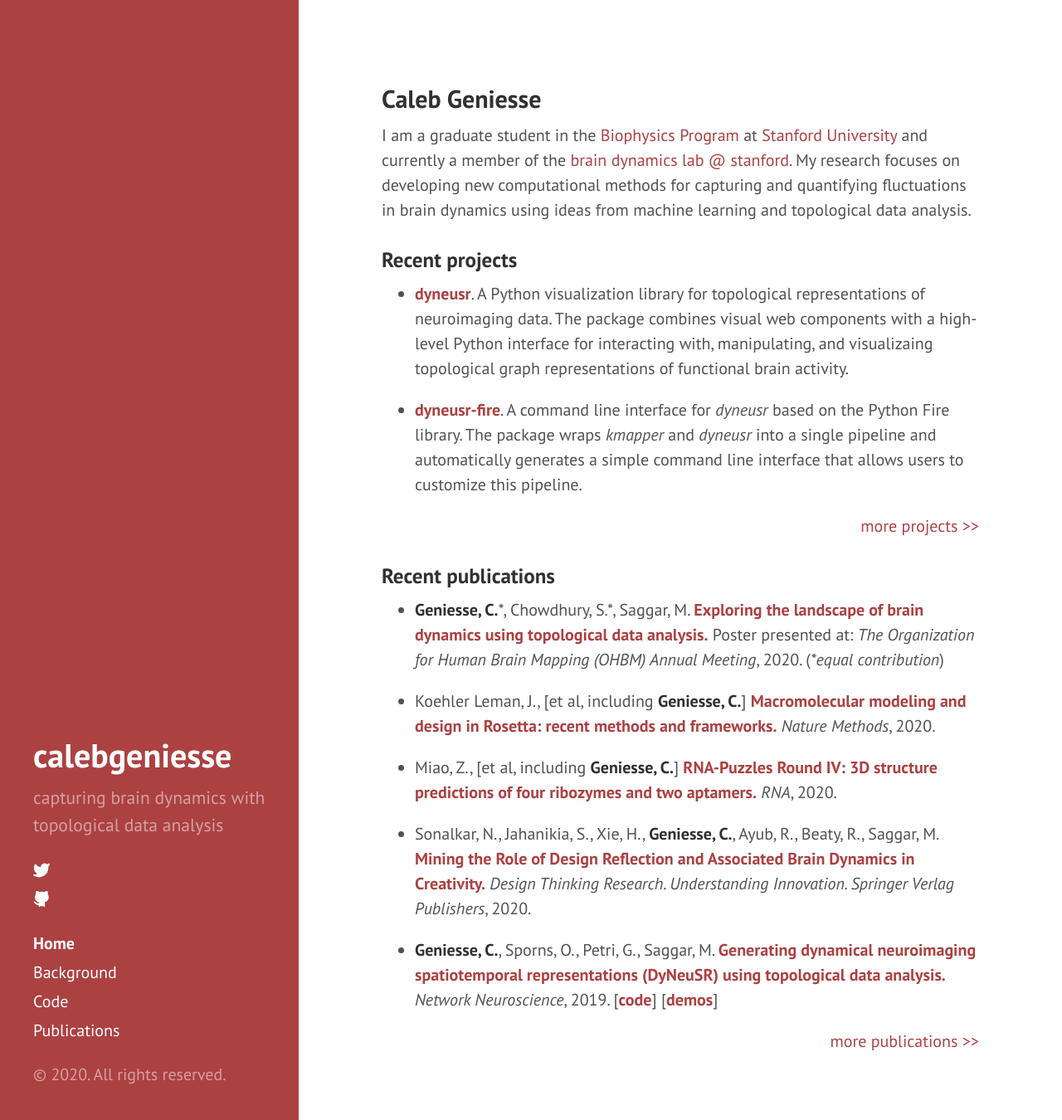
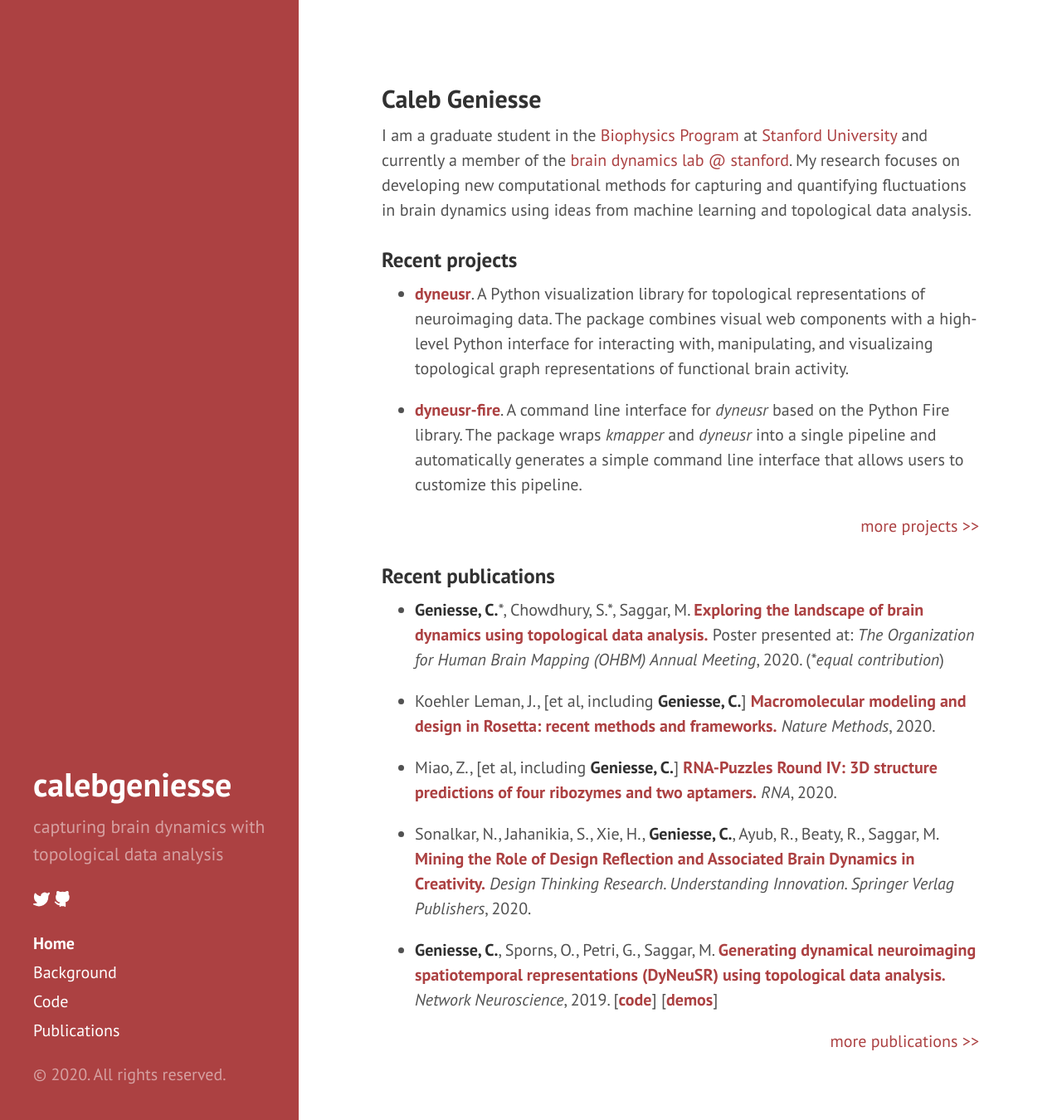
Before and after one commit to calebgeniesse/calebgeniesse.github.io, a Jekyll site: the page built from index.md, in a window 1280 px wide and 1350 px high. Shown: the whole window at 83% size. Built offline with Jekyll 4.4.1, drawn with Linux system fonts in a browser that asks for light colours.

Commit message:
fix handles

```diff
--- a/_includes/sidebar.html
+++ b/_includes/sidebar.html
@@ -11,12 +11,12 @@
 
 
     <nav class="sidebar-nav">
-      <span>
-      <a class="sidebar-nav-item"
+      <span class="sidebar-nav-item">
+      <a class="sidebar-nav-item-inline"
          href="{{ site.twitter.user }}">
             <span class="icon"><svg class="feather feather-twitter sc-dnqmqq jxshSx" xmlns="http://www.w3.org/2000/svg" width="24" height="24" viewBox="0 0 24 24" fill="none" stroke="currentColor" stroke-width="2" stroke-linecap="round" stroke-linejoin="round" aria-hidden="true" data-reactid="1211"><path d="M23 3a10.9 10.9 0 0 1-3.14 1.53 4.48 4.48 0 0 0-7.86 3v1A10.66 10.66 0 0 1 3 4s-4 9 5 13a11.64 11.64 0 0 1-7 2c9 5 20 0 20-11.5a4.5 4.5 0 0 0-.08-.83A7.72 7.72 0 0 0 23 3z"></path></svg></span>
       </a>
-      <a class="sidebar-nav-item"
+      <a class="sidebar-nav-item-inline"
          href="{{ site.github.repo }}">
             <span class="icon"><svg class="feather feather-github sc-dnqmqq jxshSx" xmlns="http://www.w3.org/2000/svg" width="24" height="24" viewBox="0 0 24 24" fill="none" stroke="currentColor" stroke-width="2" stroke-linecap="round" stroke-linejoin="round" aria-hidden="true"><path d="M9 19c-5 1.5-5-2.5-7-3m14 6v-3.87a3.37 3.37 0 0 0-.94-2.61c3.14-.35 6.44-1.54 6.44-7A5.44 5.44 0 0 0 20 4.77 5.07 5.07 0 0 0 19.91 1S18.73.65 16 2.48a13.38 13.38 0 0 0-7 0C6.27.65 5.09 1 5.09 1A5.07 5.07 0 0 0 5 4.77a5.44 5.44 0 0 0-1.5 3.78c0 5.42 3.3 6.61 6.44 7A3.37 3.37 0 0 0 9 18.13V22"></path></svg></span>
       </a>
```
